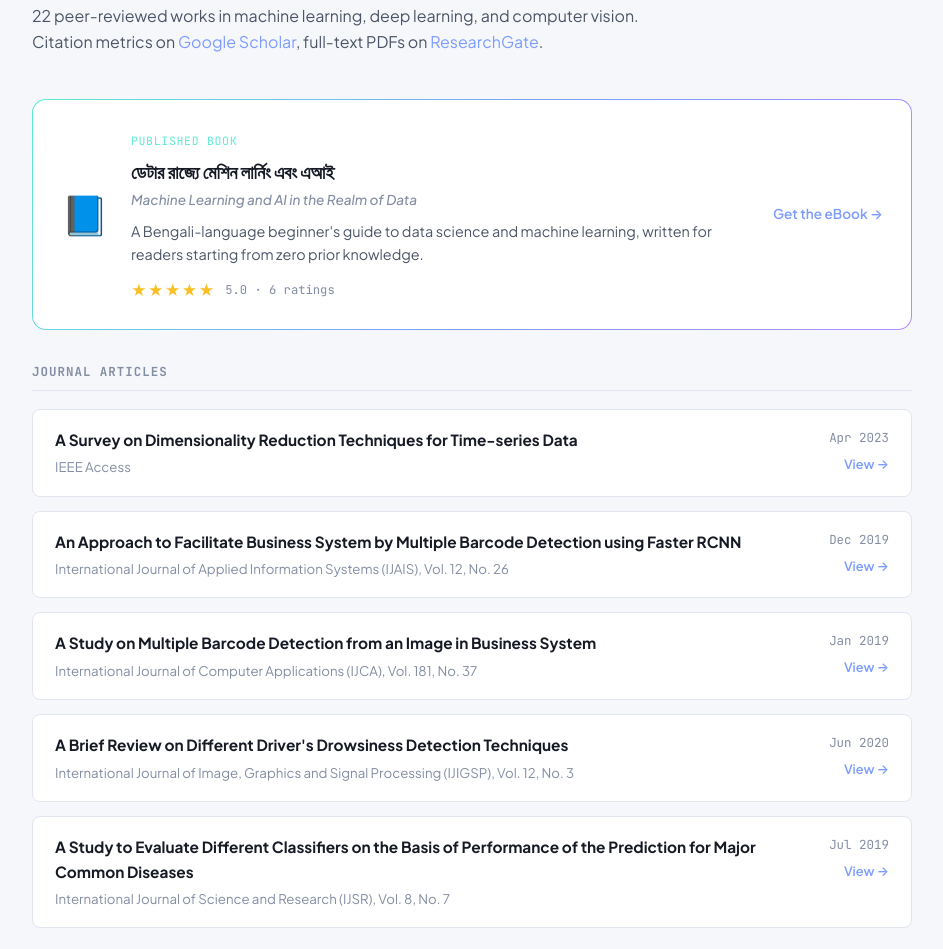
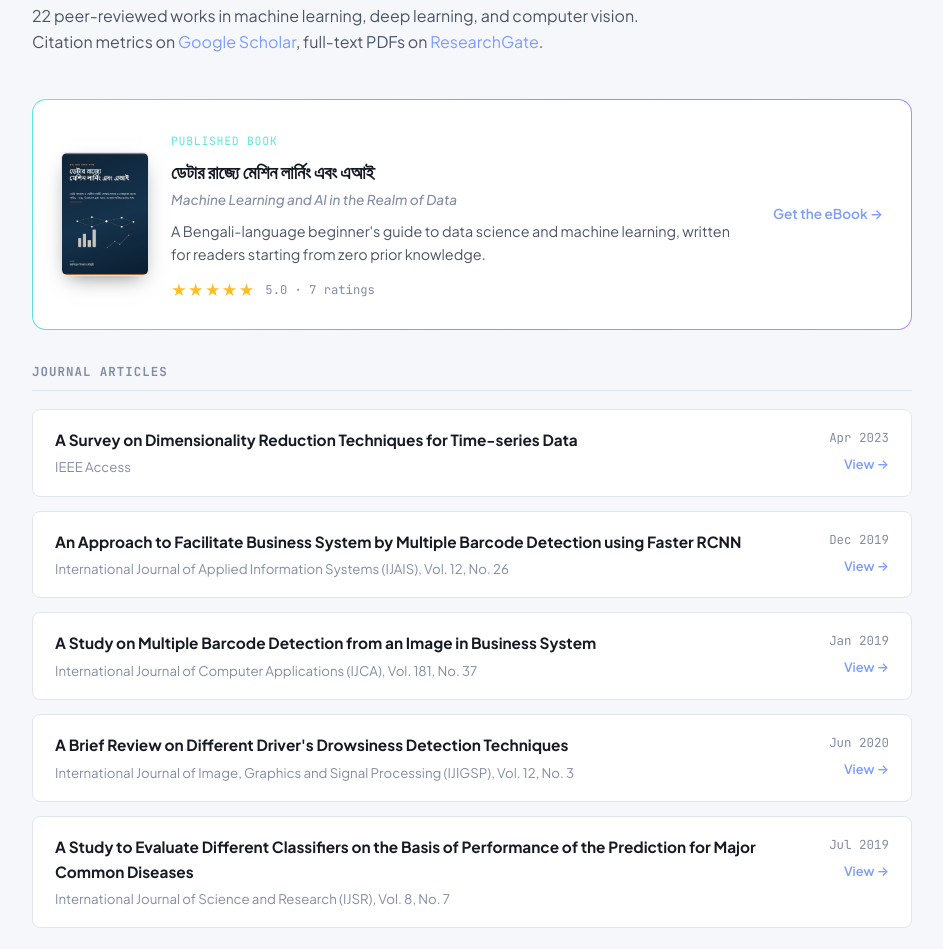
Before and after one commit to aichowdhury14/aichowdhury14.github.io, a plain HTML site: page index.html in a window 1280 px wide. Shown: the part 10154-11103 px from the top of the page, without its empty margins (72-1015 px from the left). Drawn offline with Linux system fonts and the light colour scheme.

Commit message:
Use real book cover image and correct rating count to 7

```diff
--- a/assets/css/style.css
+++ b/assets/css/style.css
@@ -630,7 +630,13 @@ section { padding: 96px 0; }
   transition: transform 0.2s ease, box-shadow 0.2s ease;
 }
 .book-card:hover { transform: translateY(-3px); box-shadow: var(--shadow); }
-.book-icon { font-size: 2.4rem; flex: none; line-height: 1; }
+.book-cover {
+  width: 88px;
+  flex: none;
+  border-radius: 6px;
+  box-shadow: 0 8px 20px -8px rgba(0, 0, 0, 0.5);
+  border: 1px solid var(--border);
+}
 .book-body { flex: 1 1 auto; min-width: 0; }
 .book-label {
   font-family: var(--font-mono);
--- a/assets/js/data.js
+++ b/assets/js/data.js
@@ -552,10 +552,11 @@ const PORTFOLIO_DATA = {
   book: {
     title: "ডেটার রাজ্যে মেশিন লার্নিং এবং এআই",
     titleEn: "Machine Learning and AI in the Realm of Data",
+    cover: "assets/img/book-cover.jpg",
     description:
       "A Bengali-language beginner's guide to data science and machine learning, written for readers starting from zero prior knowledge.",
     rating: 5,
-    ratingCount: 6,
+    ratingCount: 7,
     link: "https://www.rokomari.com/book/570822/datar-rajje-machine-learning-ebong-ai?hasEbook=on",
   },
 
--- a/assets/js/main.js
+++ b/assets/js/main.js
@@ -228,7 +228,7 @@
       "a",
       "book-card reveal",
       `
-      <span class="book-icon">📘</span>
+      <img class="book-cover" src="${b.cover}" alt="${b.titleEn} — book cover">
       <div class="book-body">
         <span class="book-label">Published Book</span>
         <div class="book-title-bn">${b.title}</div>
```
Also changed, not shown: assets/img/book-cover.jpg (added).
